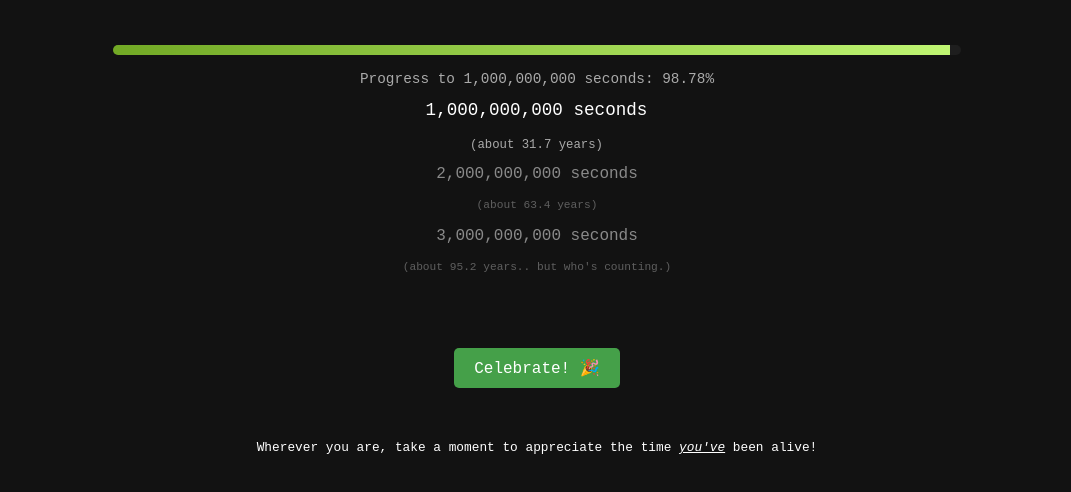
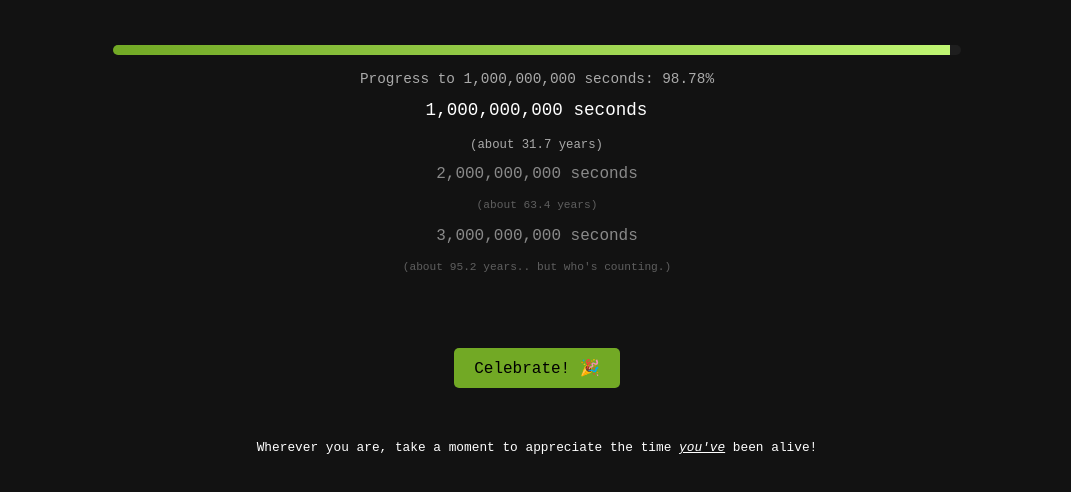
Before and after one commit to Dav1s-Ops/one-billion-seconds, a website with bundled scripts: page index.html in a window 1280 px wide. In both pictures the pointer is over the button "Celebrate! 🎉". Shown: the part 238-730 px from the top of the page, without its empty margins (103-1174 px from the left). Built offline with nearby package versions, Linux system fonts and the light colour scheme; files whose address does not match are found by name.

Commit message:
Button styling

```diff
--- a/styles.css
+++ b/styles.css
@@ -91,9 +91,8 @@ h1 {
 }
 
 #confetti-btn:hover {
-  background-color: #45a049;
-  color: white;
-  transition: background-color 0.4s ease-in-out;
+  background-color: #72a925;
+  transition: background-color 0.3s ease-in-out;
 }
 
 #celebrate-count {
```
